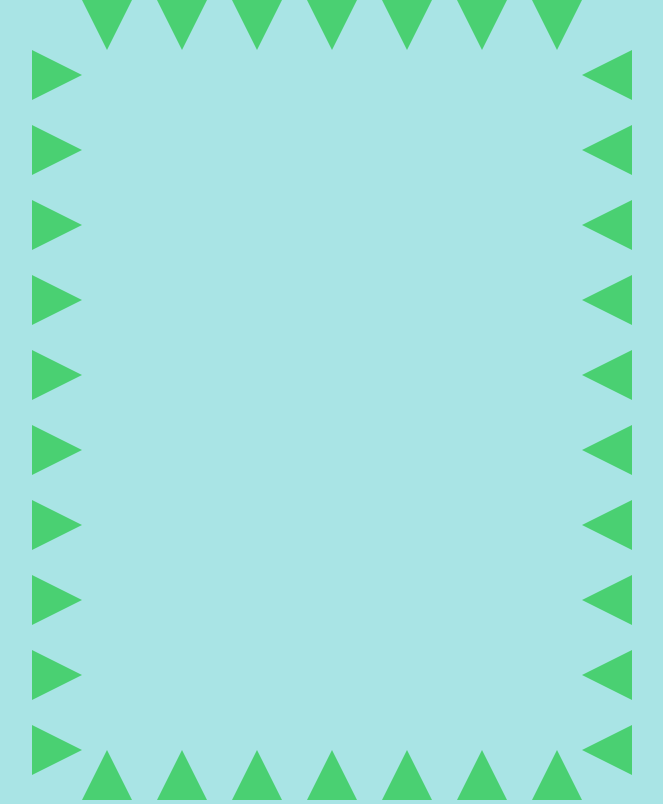
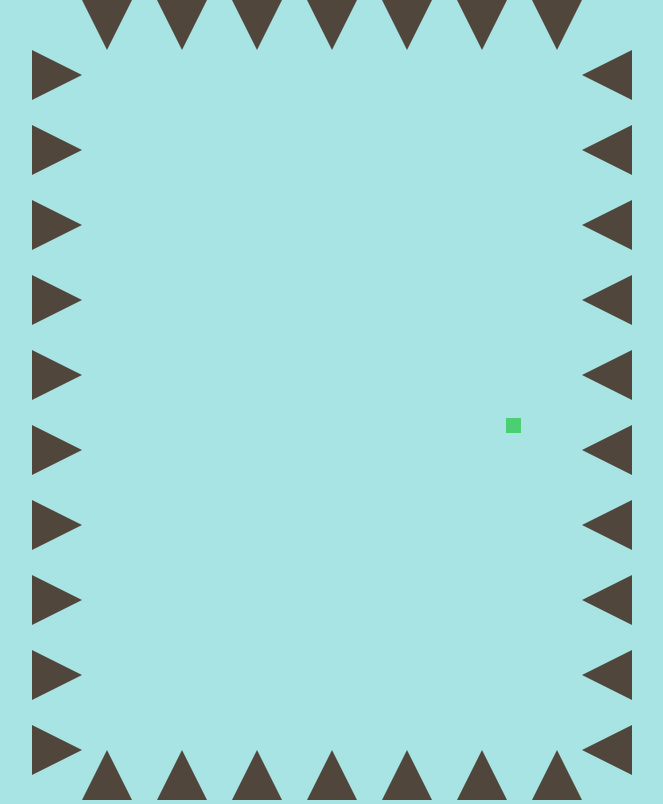
Before and after one commit to Delta-Shadow/PointZero-Legacy, a plain HTML site: page index.html in a window 1280 px wide. Shown: the whole page, without its empty margins (308-971 px from the left). Drawn offline with Linux system fonts and the light colour scheme.

Commit message:
Added basic Candy Class

```diff
--- a/Js/Candy.js
+++ b/Js/Candy.js
@@ -2,6 +2,31 @@ function CandySystem() {
 	this.candies = [];
 };
 
-function Candy() {
+CandySystem.prototype.spawn = function(x, y) {
+	var o = new Candy(x, y);
+	this.candies.push(o);
+};
+
+CandySystem.prototype.run = function() {
+	for (var i in this.candies) {
+		this.candies[i].update();
+		this.candies[i].draw();
+	};
+};
+
+function Candy(x, y) {
+	this.x = x;
+	this.y = y;
+	this.width = 15;
+	this.height = 15;
+	this.color = "#4ad072";
+};
+
+Candy.prototype.update = function() {
 
 };
+
+Candy.prototype.draw = function() {
+	ctx.fillStyle = this.color;
+	ctx.fillRect(this.x, this.y, this.width, this.height);
+};
--- a/Js/Spikes.js
+++ b/Js/Spikes.js
@@ -1,5 +1,5 @@
 function Spikes() {
-	this.color = "#4ad072";
+	this.color = "rgb(80, 70, 60)";
 	this.height = 50;
 	this.width = 25;
 };
--- a/Js/js.js
+++ b/Js/js.js
@@ -17,6 +17,7 @@ var ctx = canvas.getContext("2d");
 var Game = new GameManager();
 var ball = new Ball();
 var spikes = new Spikes();
+var candySystem = new CandySystem();
 
 window.addEventListener("resize", OnResizeCalled, false);
 window.addEventListener("orientationchange", OnResizeCalled, false);
@@ -71,7 +72,7 @@ function touchBegin(e) {
 function touchStop(e) {
 	e.preventDefault();
 	Game.endClick.x = e.changedTouches[0].clientX;
-	Game.endClick.y = e.changedTouches[0].clientX;
+	Game.endClick.y = e.changedTouches[0].clientY;
 	Game.dragDistance.x = Math.abs(Game.startClick.x - Game.endClick.x);
 	Game.dragDistance.y = Math.abs(Game.startClick.y - Game.endClick.y);
 	Game.evaluateDrag();
@@ -90,12 +91,15 @@ function menu() {
 function main() {
 	Game.roller = requestAnimFrame(main);
 	ctx.clearRect(0, 0, Game.width, Game.height);
+	Game.ticker++;
 
 	ctx.fillStyle = Game.bg;
 	ctx.fillRect(0, 0, Game.width, Game.height);
 
 	spikes.run();
 	ball.run();
+	candySystem.run();
 };
 
+candySystem.spawn(Math.floor(Math.random()*400) + 100, Math.floor(Math.random()*600) + 100);
 main();
--- a/index.html
+++ b/index.html
@@ -10,6 +10,7 @@
 	</div>
 	<script type="text/javascript" src="Js/GameManager.js"></script>
 	<script type="text/javascript" src="Js/Spikes.js"></script>
+	<script type="text/javascript" src="Js/Candy.js"></script>
 	<script type="text/javascript" src="Js/Ball.js"></script>
 	<script type="text/javascript" src="Js/js.js"></script>
 </body>
```
